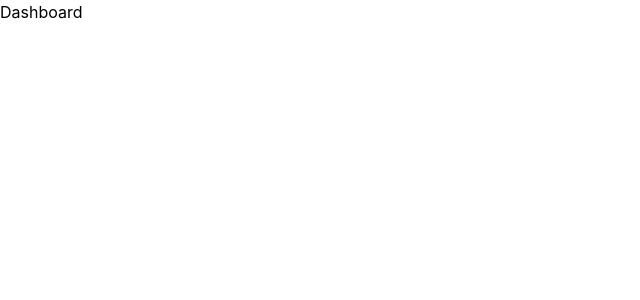
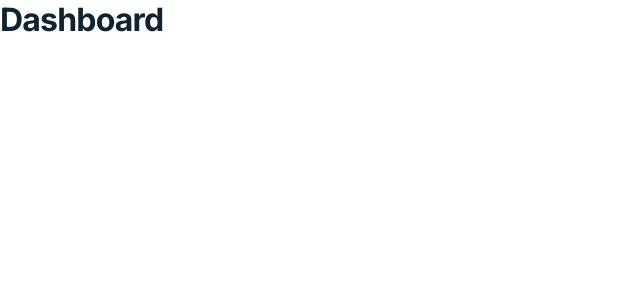
Before and after one commit to ChunkyHacker/powerdialer-frontend, a React (Vite) app: page /dashboard in a window 1280 px wide. Shown: the top 300 px of the page, without its empty margins (0-640 px from the left). Built offline with nearby package versions, Linux system fonts and the light colour scheme.

Commit message:
feat(styles): add global typogrphy sysystem

```diff
--- a/package.json
+++ b/package.json
@@ -10,6 +10,7 @@
     "preview": "vite preview"
   },
   "dependencies": {
+    "@fontsource-variable/inter": "^5.3.0",
     "@tailwindcss/vite": "^4.3.3",
     "react": "^19.2.7",
     "react-dom": "^19.2.7",
--- a/src/features/auth/pages/LoginPage.jsx
+++ b/src/features/auth/pages/LoginPage.jsx
@@ -1,5 +1,5 @@
 function LoginPage() {
-  return <h1>Login</h1>
+  return <h1 className="text-role-page-title">Login</h1>
 }
 
 export default LoginPage
--- a/src/features/dashboard/pages/DashboardPage.jsx
+++ b/src/features/dashboard/pages/DashboardPage.jsx
@@ -1,5 +1,5 @@
 function DashboardPage() {
-  return <h1>Dashboard</h1>
+  return <h1 className="text-role-page-title">Dashboard</h1>
 }
 
 export default DashboardPage
--- a/src/features/errors/pages/NotFoundPage.jsx
+++ b/src/features/errors/pages/NotFoundPage.jsx
@@ -1,5 +1,5 @@
 function NotFoundPage() {
-  return <h1>Page not found</h1>
+  return <h1 className="text-role-page-title">Page not found</h1>
 }
 
 export default NotFoundPage
--- a/src/index.css
+++ b/src/index.css
@@ -1,2 +1,4 @@
+@import "@fontsource-variable/inter";
 @import "tailwindcss";
 @import "./styles/theme.css";
+@import "./styles/typography.css";
--- a/src/styles/theme.css
+++ b/src/styles/theme.css
@@ -15,6 +15,45 @@
   /* Text */
   --color-text-primary: #102331;
   --color-text-secondary: #617381;
+
+  /* Typography */
+  --font-sans: "Inter Variable", Inter, ui-sans-serif, system-ui, sans-serif,
+    "Apple Color Emoji", "Segoe UI Emoji", "Segoe UI Symbol";
+
+  --text-role-page-title: 2rem;
+  --text-role-page-title--line-height: 2.5rem;
+  --text-role-page-title--font-weight: 700;
+  --text-role-page-title--letter-spacing: -0.025em;
+
+  --text-role-section-title: 1.25rem;
+  --text-role-section-title--line-height: 1.75rem;
+  --text-role-section-title--font-weight: 600;
+  --text-role-section-title--letter-spacing: -0.015em;
+
+  --text-role-body-copy: 1rem;
+  --text-role-body-copy--line-height: 1.5rem;
+  --text-role-body-copy--font-weight: 400;
+  --text-role-body-copy--letter-spacing: 0;
+
+  --text-role-helper: 0.875rem;
+  --text-role-helper--line-height: 1.25rem;
+  --text-role-helper--font-weight: 400;
+  --text-role-helper--letter-spacing: 0;
+
+  --text-role-table-heading: 0.75rem;
+  --text-role-table-heading--line-height: 1rem;
+  --text-role-table-heading--font-weight: 600;
+  --text-role-table-heading--letter-spacing: 0.05em;
+
+  --text-role-navigation: 0.875rem;
+  --text-role-navigation--line-height: 1.25rem;
+  --text-role-navigation--font-weight: 600;
+  --text-role-navigation--letter-spacing: 0.01em;
+
+  --text-role-stat-value: 2.25rem;
+  --text-role-stat-value--line-height: 2.5rem;
+  --text-role-stat-value--font-weight: 700;
+  --text-role-stat-value--letter-spacing: -0.025em;
 
   /* Semantic states */
   --color-danger: #e5484d;
--- /dev/null
+++ b/src/styles/typography.css
@@ -0,0 +1,15 @@
+@layer base {
+  html {
+    font-family: var(--font-sans);
+  }
+
+  body {
+    color: var(--color-text-primary);
+    font-size: var(--text-role-body-copy);
+    font-weight: var(--text-role-body-copy--font-weight);
+    letter-spacing: var(--text-role-body-copy--letter-spacing);
+    line-height: var(--text-role-body-copy--line-height);
+    -webkit-font-smoothing: antialiased;
+    -moz-osx-font-smoothing: grayscale;
+  }
+}
```
Also changed, not shown: 1 other file (tests, documents, lock files or other folders).
